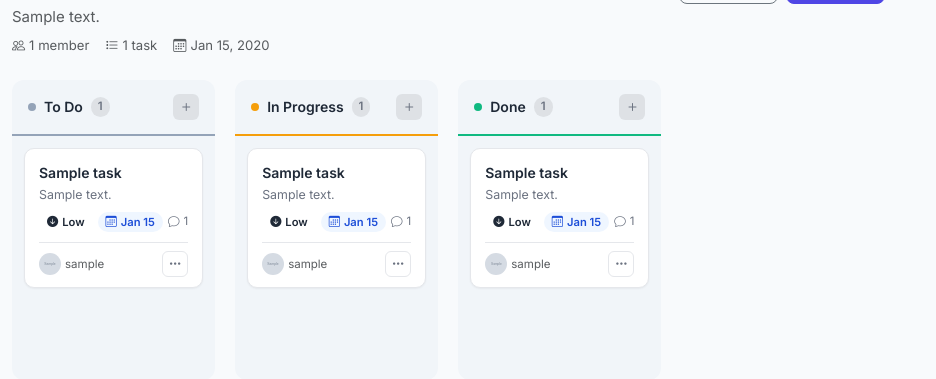
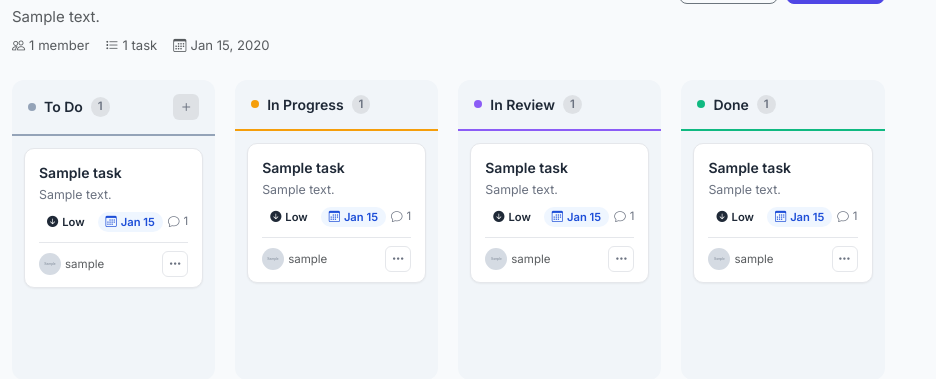
Before and after one commit to HarshDhaka69/Management_CodeAlpha, a Django app: template projects/templates/projects/project_detail.html in a window 1280 px wide. Shown: the part 43-422 px from the top of the page, without its empty margins (0-936 px from the left). Run offline with Django 3.2, Linux system fonts and the light colour scheme; the template is opened without the code that fills it: most values are stand-ins (such as "Sample title", 1, 10 or a date in 2020); grey boxes marked "Sample" are stand-in pictures; some libraries are stand-ins or nearby versions.

Commit message:
Fixed Bugs

```diff
--- a/accounts/templates/accounts/login.html
+++ b/accounts/templates/accounts/login.html
@@ -1,7 +1,7 @@
 {% extends 'base.html' %}
 {% load crispy_forms_tags %}
 
-{% block title %}Sign In — ProjectFlow{% endblock %}
+{% block title %}Sign In — ProjectManager{% endblock %}
 
 {% block body_class %}auth-page{% endblock %}
 
@@ -14,7 +14,7 @@
       <div class="auth-logo">
         <i class="bi bi-kanban-fill"></i>
       </div>
-      <h1 class="auth-title">ProjectFlow</h1>
+      <h1 class="auth-title">ProjectManager</h1>
       <p class="auth-subtitle">Sign in to manage your projects</p>
     </div>
 
--- a/accounts/templates/accounts/profile.html
+++ b/accounts/templates/accounts/profile.html
@@ -1,7 +1,7 @@
 {% extends 'base.html' %}
 {% load crispy_forms_tags %}
 
-{% block title %}{{ profile_user.username }}'s Profile — ProjectFlow{% endblock %}
+{% block title %}{{ profile_user.username }}'s Profile — ProjectManager{% endblock %}
 
 {% block breadcrumb %}
 <nav aria-label="breadcrumb">
--- a/accounts/templates/accounts/register.html
+++ b/accounts/templates/accounts/register.html
@@ -1,7 +1,7 @@
 {% extends 'base.html' %}
 {% load crispy_forms_tags %}
 
-{% block title %}Create Account — ProjectFlow{% endblock %}
+{% block title %}Create Account — ProjectManager{% endblock %}
 
 {% block body_class %}auth-page{% endblock %}
 
@@ -14,7 +14,7 @@
       <div class="auth-logo">
         <i class="bi bi-kanban-fill"></i>
       </div>
-      <h1 class="auth-title">Join ProjectFlow</h1>
+      <h1 class="auth-title">Join ProjectManager</h1>
       <p class="auth-subtitle">Create your free account today</p>
     </div>
 
--- a/accounts/views.py
+++ b/accounts/views.py
@@ -17,7 +17,7 @@ def register_view(request):
         if form.is_valid():
             user = form.save()
             login(request, user)
-            messages.success(request, f'Welcome to ProjectFlow, {user.username}! 🎉')
+            messages.success(request, f'Welcome to ProjectManager, {user.username}! 🎉')
             return redirect('projects:project_list')
         else:
             messages.error(request, 'Please fix the errors below.')
--- a/notifications/templates/notifications/notification_list.html
+++ b/notifications/templates/notifications/notification_list.html
@@ -1,6 +1,6 @@
 {% extends 'base.html' %}
 
-{% block title %}Notifications — ProjectFlow{% endblock %}
+{% block title %}Notifications — ProjectManager{% endblock %}
 
 {% block breadcrumb %}
 <nav aria-label="breadcrumb">
--- a/projects/templates/projects/project_confirm_delete.html
+++ b/projects/templates/projects/project_confirm_delete.html
@@ -1,6 +1,6 @@
 {% extends 'base.html' %}
 
-{% block title %}Delete {{ project.name }} — ProjectFlow{% endblock %}
+{% block title %}Delete {{ project.name }} — ProjectManager{% endblock %}
 
 {% block content %}
 <div class="container py-5" style="max-width: 500px;">
--- a/projects/templates/projects/project_detail.html
+++ b/projects/templates/projects/project_detail.html
@@ -1,7 +1,7 @@
 {% extends 'base.html' %}
 {% load static %}
 
-{% block title %}{{ project.name }} — ProjectFlow{% endblock %}
+{% block title %}{{ project.name }} — ProjectManager{% endblock %}
 
 {% block breadcrumb %}
 <nav aria-label="breadcrumb">
@@ -113,9 +113,11 @@
           <span class="fw-semibold">In Progress</span>
           <span class="kanban-count">{{ tasks_inprogress.count }}</span>
         </div>
+        {% if is_owner_or_admin %}
         <a href="{% url 'tasks:task_create' project.pk %}?status=inprogress" class="kanban-add-btn" title="Add task">
           <i class="bi bi-plus"></i>
         </a>
+        {% endif %}
       </div>
       <div class="kanban-cards">
         {% for task in tasks_inprogress %}
@@ -129,6 +131,27 @@
       </div>
     </div>
 
+    <!-- IN REVIEW Column -->
+    <div class="kanban-column">
+      <div class="kanban-col-header kanban-review">
+        <div class="d-flex align-items-center gap-2">
+          <span class="kanban-dot"></span>
+          <span class="fw-semibold">In Review</span>
+          <span class="kanban-count">{{ tasks_review.count }}</span>
+        </div>
+      </div>
+      <div class="kanban-cards">
+        {% for task in tasks_review %}
+          {% include 'tasks/task_card.html' with task=task %}
+        {% empty %}
+          <div class="kanban-empty">
+            <i class="bi bi-eye"></i>
+            <p>Nothing awaiting review</p>
+          </div>
+        {% endfor %}
+      </div>
+    </div>
+
     <!-- DONE Column -->
     <div class="kanban-column">
       <div class="kanban-col-header kanban-done">
@@ -137,9 +160,11 @@
           <span class="fw-semibold">Done</span>
           <span class="kanban-count">{{ tasks_done.count }}</span>
         </div>
+        {% if is_owner_or_admin %}
         <a href="{% url 'tasks:task_create' project.pk %}?status=done" class="kanban-add-btn" title="Add task">
           <i class="bi bi-plus"></i>
         </a>
+        {% endif %}
       </div>
       <div class="kanban-cards">
         {% for task in tasks_done %}
--- a/projects/templates/projects/project_form.html
+++ b/projects/templates/projects/project_form.html
@@ -1,7 +1,7 @@
 {% extends 'base.html' %}
 {% load crispy_forms_tags %}
 
-{% block title %}{{ title }} — ProjectFlow{% endblock %}
+{% block title %}{{ title }} — ProjectManager{% endblock %}
 
 {% block breadcrumb %}
 <nav aria-label="breadcrumb">
--- a/projects/templates/projects/project_list.html
+++ b/projects/templates/projects/project_list.html
@@ -1,6 +1,6 @@
 {% extends 'base.html' %}
 
-{% block title %}My Projects — ProjectFlow{% endblock %}
+{% block title %}My Projects — ProjectManager{% endblock %}
 
 {% block breadcrumb %}
 <nav aria-label="breadcrumb">
--- a/projects/templates/projects/project_members.html
+++ b/projects/templates/projects/project_members.html
@@ -1,7 +1,7 @@
 {% extends 'base.html' %}
 {% load crispy_forms_tags %}
 
-{% block title %}Members — {{ project.name }} — ProjectFlow{% endblock %}
+{% block title %}Members — {{ project.name }} — ProjectManager{% endblock %}
 
 {% block breadcrumb %}
 <nav aria-label="breadcrumb">
--- a/projects/views.py
+++ b/projects/views.py
@@ -69,6 +69,7 @@ def project_detail(request, pk):
     from tasks.models import Task
     tasks_todo = project.tasks.filter(status='todo').select_related('assigned_to', 'created_by')
     tasks_inprogress = project.tasks.filter(status='inprogress').select_related('assigned_to', 'created_by')
+    tasks_review = project.tasks.filter(status='review').select_related('assigned_to', 'created_by')
     tasks_done = project.tasks.filter(status='done').select_related('assigned_to', 'created_by')
 
     members = ProjectMember.objects.filter(project=project).select_related('user', 'user__profile')
@@ -78,6 +79,7 @@ def project_detail(request, pk):
         'project': project,
         'tasks_todo': tasks_todo,
         'tasks_inprogress': tasks_inprogress,
+        'tasks_review': tasks_review,
         'tasks_done': tasks_done,
         'members': members,
         'user_membership': user_membership,
--- a/static/css/style.css
+++ b/static/css/style.css
@@ -1,5 +1,5 @@
 /* ═══════════════════════════════════════════════════════════════════
-   ProjectFlow — Custom CSS Theme
+   ProjectManager — Custom CSS Theme
    Palette: Indigo/Purple with sidebar layout
    ═══════════════════════════════════════════════════════════════════ */
 
--- a/static/js/main.js
+++ b/static/js/main.js
@@ -1,5 +1,5 @@
 /**
- * ProjectFlow — Main JavaScript
+ * ProjectManager — Main JavaScript
  * Handles:
  *   - Sidebar toggle (mobile)
  *   - WebSocket connection for real-time notifications
--- a/tasks/templates/tasks/task_confirm_delete.html
+++ b/tasks/templates/tasks/task_confirm_delete.html
@@ -1,6 +1,6 @@
 {% extends 'base.html' %}
 
-{% block title %}Delete Task — ProjectFlow{% endblock %}
+{% block title %}Delete Task — ProjectManager{% endblock %}
 
 {% block content %}
 <div class="container py-5" style="max-width: 500px;">
--- a/tasks/templates/tasks/task_detail.html
+++ b/tasks/templates/tasks/task_detail.html
@@ -1,7 +1,7 @@
 {% extends 'base.html' %}
 {% load crispy_forms_tags %}
 
-{% block title %}{{ task.title }} — ProjectFlow{% endblock %}
+{% block title %}{{ task.title }} — ProjectManager{% endblock %}
 
 {% block breadcrumb %}
 <nav aria-label="breadcrumb">
--- a/tasks/templates/tasks/task_form.html
+++ b/tasks/templates/tasks/task_form.html
@@ -1,7 +1,7 @@
 {% extends 'base.html' %}
 {% load crispy_forms_tags %}
 
-{% block title %}{{ title }} — ProjectFlow{% endblock %}
+{% block title %}{{ title }} — ProjectManager{% endblock %}
 
 {% block breadcrumb %}
 <nav aria-label="breadcrumb">
--- a/templates/base.html
+++ b/templates/base.html
@@ -4,7 +4,7 @@
 <head>
   <meta charset="UTF-8">
   <meta name="viewport" content="width=device-width, initial-scale=1.0">
-  <title>{% block title %}ProjectFlow{% endblock %}</title>
+  <title>{% block title %}ProjectManager{% endblock %}</title>
 
   <!-- Google Fonts: Inter -->
   <link rel="preconnect" href="https://fonts.googleapis.com">
@@ -39,7 +39,7 @@
       <div class="brand-icon">
         <i class="bi bi-kanban-fill"></i>
       </div>
-      <span class="brand-text">ProjectFlow</span>
+      <span class="brand-text">ProjectManager</span>
     </a>
     <button class="sidebar-close-btn d-lg-none" id="sidebarClose">
       <i class="bi bi-x-lg"></i>
```
